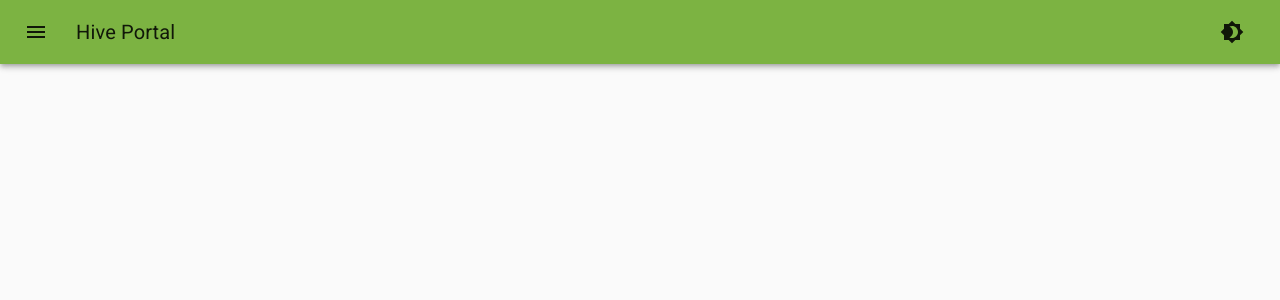
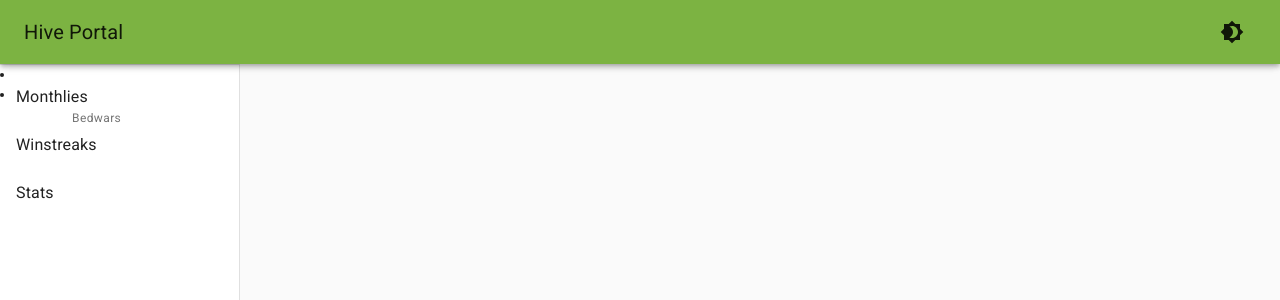
Before and after one commit to roccodev/hive-portal, a React (Create React App) app: page / in a window 1280 px wide. Shown: the top 300 px of the page. Built offline with nearby package versions, Linux system fonts and the light colour scheme.

Commit message:
Drawer structure

```diff
--- a/src/App.js
+++ b/src/App.js
@@ -20,7 +20,7 @@ import Navbar from './components/nav/Navbar.js';
 import { createMuiTheme, Container, CssBaseline } from '@material-ui/core';
 import { MuiThemeProvider } from '@material-ui/core/styles';
 import lightGreen from '@material-ui/core/colors/lightGreen';
-import { BrowserRouter, Route } from 'react-router-dom';
+import { BrowserRouter, Route, Redirect } from 'react-router-dom';
 import Bedwars from './routes/Bedwars';
 import { useCookies } from 'react-cookie';
 
@@ -47,7 +47,41 @@ function App() {
         <Navbar themeSetter={setTheme} />
         <Container maxWidth="lg">
           <BrowserRouter basename={"hive-portal"}>
-            <Route path={"/bedwars*"} component={Bedwars} />
+            <Route exact path={"/bedwars*"} component={Bedwars} />
+
+            {/* Old redirects */}
+            <Route path="/monthlies/timv/">
+              <Redirect to="/timv/monthlies/" />
+            </Route>
+            <Route path="/monthlies/dr/">
+              <Redirect to="/deathrun/monthlies/" />
+            </Route>
+            <Route path="/monthlies/sky/">
+              <Redirect to="/skywars/monthlies/" />
+            </Route>
+            <Route path="/monthlies/cai/">
+              <Redirect to="/cai/monthlies/" />
+            </Route>
+            <Route path="/monthlies/bp/">
+              <Redirect to="/bp/monthlies/" />
+            </Route>
+            <Route path="/monthlies/hide/">
+              <Redirect to="/hide/monthlies/" />
+            </Route>
+            <Route path="/monthlies/gnt/">
+              <Redirect to="/gnt/monthlies/" />
+            </Route>
+            <Route path="/monthlies/gntm/">
+              <Redirect to="/gntm/monthlies/" />
+            </Route>
+
+            {/* Aliases */}
+            <Route exact path="/dr*">
+              <Redirect to="/deathrun" />
+            </Route>
+            <Route exact path="/sky*">
+              <Redirect to="/skywars" />
+            </Route>
           </BrowserRouter>
         </Container>
       </div>
--- /dev/null
+++ b/src/Modes.js
@@ -0,0 +1,33 @@
+// Copyright (C) 2020 RoccoDev
+//
+// This program is free software: you can redistribute it and/or modify
+// it under the terms of the GNU Affero General Public License as
+// published by the Free Software Foundation, either version 3 of the
+// License, or (at your option) any later version.
+//
+// This program is distributed in the hope that it will be useful,
+// but WITHOUT ANY WARRANTY; without even the implied warranty of
+// MERCHANTABILITY or FITNESS FOR A PARTICULAR PURPOSE.  See the
+// GNU Affero General Public License for more details.
+//
+// You should have received a copy of the GNU Affero General Public License
+// along with this program.  If not, see <http://www.gnu.org/licenses/>.
+
+const modes = {
+    "Bedwars": [
+        {
+            name: "Monthlies",
+            url: "/bedwars/monthlies"
+        },
+        {
+            name: "Winstreaks",
+            url: "/bedwars/winstreaks"
+        },
+        {
+            name: "Stats",
+            url: "/bedwars/stats"
+        }
+    ]
+}
+
+export default modes;
--- /dev/null
+++ b/src/components/nav/Drawer.js
@@ -0,0 +1,146 @@
+// Copyright (C) 2020 RoccoDev
+//
+// This program is free software: you can redistribute it and/or modify
+// it under the terms of the GNU Affero General Public License as
+// published by the Free Software Foundation, either version 3 of the
+// License, or (at your option) any later version.
+//
+// This program is distributed in the hope that it will be useful,
+// but WITHOUT ANY WARRANTY; without even the implied warranty of
+// MERCHANTABILITY or FITNESS FOR A PARTICULAR PURPOSE.  See the
+// GNU Affero General Public License for more details.
+//
+// You should have received a copy of the GNU Affero General Public License
+// along with this program.  If not, see <http://www.gnu.org/licenses/>.
+
+// Credits: https://material-ui.com/components/drawers/
+
+import React, { useState } from 'react';
+import Divider from '@material-ui/core/Divider';
+import Drawer from '@material-ui/core/Drawer';
+import Hidden from '@material-ui/core/Hidden';
+import List from '@material-ui/core/List';
+import ListItem from '@material-ui/core/ListItem';
+import ListItemText from '@material-ui/core/ListItemText';
+import { makeStyles, useTheme } from '@material-ui/core/styles';
+import { Typography } from '@material-ui/core';
+import Modes from './../../Modes';
+
+const width = 240;
+
+const useStyles = makeStyles(theme => ({
+    root: {
+        display: "flex"
+    },
+    drawer: {
+        [theme.breakpoints.up('sm')]: {
+            width: width,
+            flexShrink: 0,
+        },
+    },
+    appBar: {
+        [theme.breakpoints.up('sm')]: {
+            width: `calc(100% - ${width}px)`,
+            marginLeft: width,
+        },
+        zIndex: theme.zIndex.drawer + 1,
+    },
+    menuButton: {
+        marginRight: theme.spacing(2),
+        [theme.breakpoints.up('sm')]: {
+            display: 'none',
+        },
+    },
+    toolbar: theme.mixins.toolbar,
+    drawerPaper: {
+        width: width,
+    },
+    content: {
+        flexGrow: 1,
+        padding: theme.spacing(3),
+    },
+    divider: {
+        margin: `5px 0 0 ${theme.spacing(9)}px`,
+    }
+}));
+
+function MenuDrawer(props) {
+    const container = props.container;
+    const classes = useStyles();
+    const theme = useTheme();
+    const [mobile, setMobile] = useState(false);
+
+    const toggle = () => {
+        setMobile(!mobile);
+    }
+    const drawer = (
+        <div>
+            <div className={classes.toolbar} />
+            {Object.keys(Modes).map(name => {
+                let items = Modes[name].map(item => {
+                    return (
+                        <ListItem button component="a" href={item.url}>
+                            <ListItemText primary={item.name} />
+                        </ListItem>
+                    );
+                });
+                return (
+                    <div>
+                        <Divider component="li">
+                            <li>
+                                <Typography
+                                    className={classes.divider}
+                                    color="textSecondary"
+                                    display="block"
+                                    variant="caption"
+                                >{name}</Typography>
+                            </li>
+                        </Divider>
+                        <List>
+                            {items}
+                        </List>
+                    </div>
+                );
+            })}
+        </div>
+    );
+
+    return (
+        <div className={classes.root}>
+            <nav className={classes.drawer} aria-label="mailbox folders">
+                {/* The implementation can be swapped with js to avoid SEO duplication of links. */}
+                <Hidden smUp implementation="css">
+                    <Drawer
+                        container={container}
+                        variant="temporary"
+                        anchor={theme.direction === 'rtl' ? 'right' : 'left'}
+                        open={mobile}
+                        onClose={toggle}
+                        classes={{
+                            paper: classes.drawerPaper,
+                        }}
+                        ModalProps={{
+                            keepMounted: true, // Better open performance on mobile.
+                        }}
+                    >
+                        {drawer}
+                    </Drawer>
+                </Hidden>
+                <Hidden xsDown implementation="css">
+                    <Drawer
+                        classes={{
+                            paper: classes.drawerPaper,
+                        }}
+                        variant="permanent"
+                        open
+                    >
+                        {drawer}
+                    </Drawer>
+                </Hidden>
+            </nav>
+
+        </div>
+    );
+}
+
+export default MenuDrawer;
--- a/src/components/nav/Navbar.js
+++ b/src/components/nav/Navbar.js
@@ -20,6 +20,7 @@ import Brightness4Icon from '@material-ui/icons/Brightness4'
 import Brightness7Icon from '@material-ui/icons/Brightness7'
 import MenuIcon from '@material-ui/icons/Menu'
 import { useCookies } from 'react-cookie'
+import MenuDrawer from './Drawer';
 
 const getStyle = makeStyles(theme => ({
     root: {
@@ -30,6 +31,10 @@ const getStyle = makeStyles(theme => ({
     },
     title: {
         flexGrow: 1
+    },
+    appBar: {
+        zIndex: theme.zIndex.drawer + 1,
+        position: "relative"
     }
 }));
 
@@ -51,11 +56,9 @@ const Navbar = (props) => {
     const changeTheme = useChangeTheme(props, setCookie);
     return (
         <div className={classes.root}>
-            <AppBar position="static">
+            <MenuDrawer />
+            <AppBar className={classes.appBar}>
                 <Toolbar>
-                    <IconButton edge="start" className={classes.menuBtn} color="inherit" aria-label="menu">
-                        <MenuIcon />
-                    </IconButton>
                     <Typography variant="h6" className={classes.title}>
                         {title}
                     </Typography>
```
